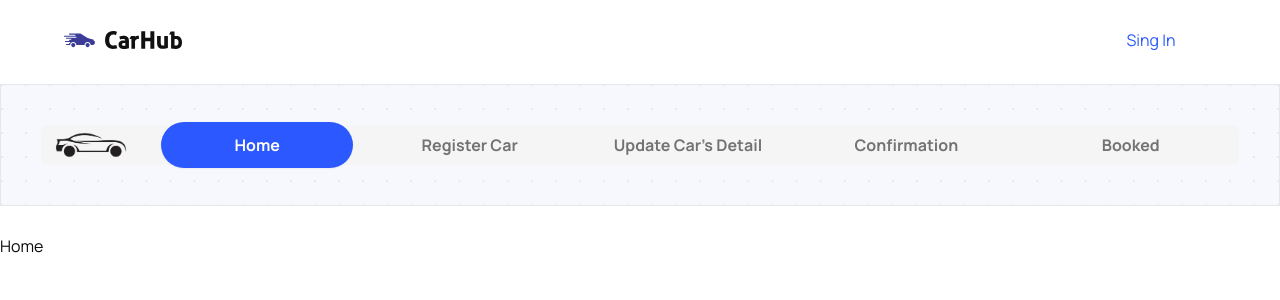
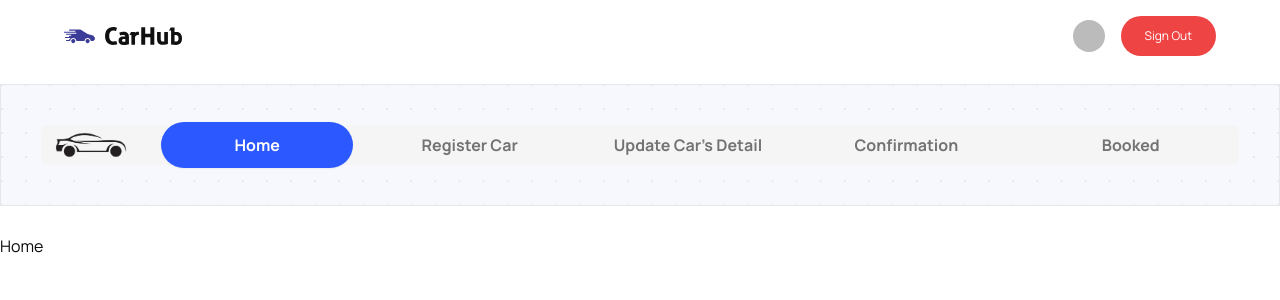
Before and after one commit to whiHak/Rental-Officer-site, a Next.js app: page / in a window 1280 px wide. Shown: the top 300 px of the page. Built offline with nearby package versions, Linux system fonts and the light colour scheme; no server answers; sample sign-in values are in the browser's storage.

Commit message:
added next auth

```diff
--- /dev/null
+++ b/app/api/auth/[...nextauth]/options.ts
@@ -0,0 +1,25 @@
+import { NextAuthOptions } from "next-auth";
+import CredentialsProvider from "next-auth/providers/credentials";
+
+export const options: NextAuthOptions = {
+  providers: [
+    CredentialsProvider({
+      name: "Credentials",
+      credentials: {
+        email: { label: "Email", type: "email" },
+        password: { label: "Password", type: "password" },
+      },
+      async authorize(credentials) {
+        const user = { id: "1", name: "Admin", email: "admin@gmail.com", password: "admin", image:"/a-letter.svg" };
+        if (
+          credentials?.email === user.email &&
+          credentials?.password === user.password
+        ) {
+          return user;
+        } else {
+          return null;
+        }
+      },
+    }),
+  ],
+};
--- /dev/null
+++ b/app/api/auth/[...nextauth]/route.ts
@@ -0,0 +1,6 @@
+import NextAuth from "next-auth"
+import { options } from "./options"
+
+const handler = NextAuth(options)
+
+export { handler as GET, handler as POST }
--- a/app/layout.tsx
+++ b/app/layout.tsx
@@ -1,5 +1,6 @@
 import type { Metadata } from "next";
 import "./globals.css";
+import AuthProvider from "@/context/AuthProvider";
 
 export const metadata: Metadata = {
   title: "Car Rent Showcase",
@@ -12,8 +13,10 @@ export default function RootLayout({
   children: React.ReactNode;
 }>) {
   return (
-      <html lang="en">
+    <html lang="en">
+      <AuthProvider>
         <body className={`relative`}>{children}</body>
-      </html>
+      </AuthProvider>
+    </html>
   );
 }
--- a/app/page.tsx
+++ b/app/page.tsx
@@ -4,11 +4,20 @@ import Confiramtion from "@/components/Confiramtion";
 import HomeE from "@/components/HomeE";
 import Navbar from "@/components/Navbar";
 import { Tabs, TabsContent, TabsList, TabsTrigger } from "@/components/ui/tabs";
-import UpdateCarsDetail from "@/components/UpdateCarsDetail";
+import UpdateCarsDetail from "@/components/CarsDetail";
+import { getServerSession } from "next-auth";
 import Image from "next/image";
 import { useState } from "react";
+import { options } from "./api/auth/[...nextauth]/options";
+import { redirect } from "next/navigation";
 
 const Home = async () => {
+  const session = await getServerSession(options);
+
+  if (!session) {
+    redirect("/api/auth/signin?callbackUrl=/");
+  }
+
   return (
     <main>
       <Navbar />
@@ -61,7 +70,7 @@ const Home = async () => {
               <HomeE />
             </TabsContent>
             <TabsContent value="carForm">
-              <CarForm />
+              <CarForm type="Create" />
             </TabsContent>
             <TabsContent value="updateCars">
               <UpdateCarsDetail />
--- a/components/Navbar.tsx
+++ b/components/Navbar.tsx
@@ -2,8 +2,12 @@ import Image from "next/image";
 import Link from "next/link";
 import React from "react";
 import CustomButton from "./CustomButton";
+import { getServerSession } from "next-auth";
+import { options } from "@/app/api/auth/[...nextauth]/options";
 
-export default function Navbar() {
+export default async function Navbar() {
+  const session = await getServerSession(options);
+
   return (
     <header className="absolute w-full z-10">
       <nav className="max-w-[1440px] mx-auto flex justify-between items-center sm:px-16 px-6 py-4">
@@ -16,16 +20,28 @@ export default function Navbar() {
             className="object-between"
           />
         </Link>
-          <nav className="md:flex-between hidden w-full max-w-xl">
-          </nav>
-            <Link href="/sign-in">
-              <CustomButton
-                title="Sing In"
-                btnType="button"
-                btnStyles="text-primary-blue rounded-full bg-white min-w-[130px]"
+
+        <div className="flex items-center gap-4">
+          <div className="w-8 h-8 rounded-full overflow-hidden">
+            <Image
+              src={session?.user?.image as string}
+              alt="User Avatar"
+              width={50}
+              height={50}
+              className="object-cover"
               />
-            </Link>
+              </div>
+            <div className="flex flex-col ">
+              <Link href="/api/auth/signout?callbackUrl=/">
+                <CustomButton
+                  title="Sign Out"
+                  btnType="button"
+                  btnStyles="text-white rounded-full text-xs bg-red-500 py-1 px-3"
+                />
+              </Link>
+          </div>
+        </div>
       </nav>
     </header>
   );
-};
+}
--- /dev/null
+++ b/context/AuthProvider.tsx
@@ -0,0 +1,13 @@
+'use client'
+
+import { SessionProvider } from 'next-auth/react'
+
+export default function AuthProvider({ children }: {
+    children: React.ReactNode
+}) {
+    return (
+        <SessionProvider>
+            {children}
+        </SessionProvider>
+    )
+}
--- /dev/null
+++ b/middleware.ts
@@ -0,0 +1 @@
+export { default } from "next-auth/middleware";
--- a/package.json
+++ b/package.json
@@ -21,7 +21,10 @@
     "class-variance-authority": "^0.7.1",
     "clsx": "^2.1.1",
     "lucide-react": "^0.475.0",
+    "mongodb": "^6.13.0",
+    "mongoose": "^8.10.1",
     "next": "15.1.7",
+    "next-auth": "^4.24.11",
     "react": "^19.0.0",
     "react-dom": "^19.0.0",
     "react-hook-form": "^7.54.2",
```
Also changed, not shown: 1 other file (tests, documents, lock files or other folders).
